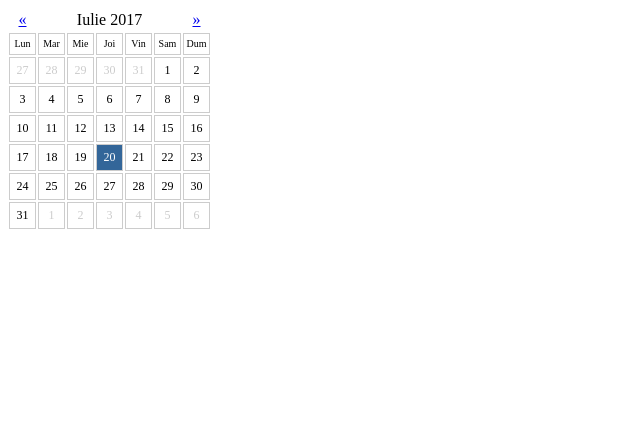
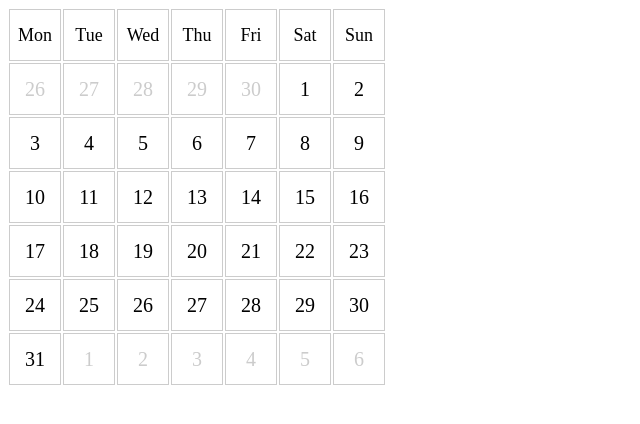
Before and after one commit to kisphp/calendar-bundle, a PHP site: page / in a window 1280 px wide. Shown: the top 424 px of the page, without its empty margins (0-640 px from the left). Run offline with PHP 8.4, Linux system fonts and the light colour scheme; some libraries are stand-ins or nearby versions.

Commit message:
finished calendar rendering

```diff
--- a/composer.json
+++ b/composer.json
@@ -18,7 +18,8 @@
         "phpunit/phpunit": "~6.1",
         "symfony/var-dumper": "~3.0",
         "friendsofphp/php-cs-fixer": "~1.9",
-        "phpstan/phpstan": "^0.6.4"
+        "phpstan/phpstan": "^0.6.4",
+        "twig/twig": "^2.4"
     },
     "autoload": {
         "psr-4": {
--- /dev/null
+++ b/gulp/assets/scss/_mixins.scss
@@ -0,0 +1,15 @@
+@mixin cls($height) {
+  clear: both;
+  height: $height;
+  line-height: $height;
+  overflow: hidden;
+}
+
+@mixin column($width, $height) {
+  width: $width;
+  text-align: center;
+  height: $height;
+  line-height: $height;
+  margin: 1px;
+  border: 1px solid #ffffff;
+}
--- a/gulp/assets/scss/calendar.scss
+++ b/gulp/assets/scss/calendar.scss
@@ -1,22 +1,22 @@
+$column_width: 50px;
+$column_height: 50px;
+$font-size: 20px;
+
+@import "mixins";
+
+.kisphp-calendar {
+  font-size: $font-size;
+
   .clear {
-  clear: both;
-  height: 0px;
-  line-height: 0px;
-  overflow: hidden;
+    @include cls(0);
   }
 
   .desp-5 {
-  clear: both;
-  height: 5px;
-  line-height: 5px;
-  overflow: hidden;
+    @include cls(5px);
   }
 
   .desp-10 {
-  clear: both;
-  height: 10px;
-  line-height: 10px;
-  overflow: hidden;
+    @include cls(10px);
   }
 
   .float {
@@ -26,11 +26,11 @@
   .col {
     border: 1px solid #cccccc;
     margin: 1px;
-  width: 25px;
-  height: 25px;
-  line-height: 25px;
+    width: $column_width;
+    height: $column_height;
+    line-height: $column_height;
     text-align: center;
-  font-size: 12px;
+    font-size: $font-size;
 
     .activ {
       background: #336699;
@@ -39,33 +39,27 @@
   }
 
   .row-top {
+    div {
+      background: #ccc;
+    }
     .middle {
-    width: 141px;
-    text-align: center;
-    height: 20px;
-    line-height: 20px;
-    margin: 1px;
-    border: 1px solid #ffffff;
+      @include column(($column_width * 5) + (3 * 5) + 1, 20px);
     }
 
     .prev-next {
-    width: 25px;
-    text-align: center;
-    height: 20px;
-    line-height: 20px;
-    margin: 1px;
-    border: 1px solid #ffffff;
+      @include column($column_width, 20px);
     }
   }
 
-.row-head {
+  .row-head, .row-top {
     .col {
-    height: 20px;
-    line-height: 20px;
-    font-size: 10px;
+      height: $column_height;
+      line-height: $column_height;
+      font-size: $font-size - 2;
     }
   }
 
   .out {
     color: #cccccc;
   }
+}
--- a/index.php
+++ b/index.php
@@ -1,21 +1,18 @@
-<!doctype html>
-<html lang="en">
-<head>
-    <meta charset="UTF-8">
-    <meta name="viewport"
-          content="width=device-width, user-scalable=no, initial-scale=1.0, maximum-scale=1.0, minimum-scale=1.0">
-    <meta http-equiv="X-UA-Compatible" content="ie=edge">
-    <title>Calendar</title>
-    <link rel="stylesheet" href="src/CalendarBundle/Resources/public/css/calendar.css">
-</head>
-<body>
 <?php
 
 require_once __DIR__ . '/vendor/autoload.php';
 
-$c = new \Kisphp\CalendarBundle\Services\Calendar();
+$pathToTemplates = __DIR__ . '/src/CalendarBundle/Resources/views/';
 
-$c->draw();
-?>
-</body>
-</html>
+$loader = new Twig_Loader_Filesystem($pathToTemplates);
+$loader->addPath($pathToTemplates, 'Calendar');
+$twig = new Twig_Environment($loader, [
+    'debug' => true,
+]);
+
+$calendar = new \Kisphp\CalendarBundle\Services\Calendar();
+$calendar->generateData(2017, 7, 21);
+
+echo $twig->render('@Calendar/Demo/calendar.html.twig', [
+    'calendar' => $calendar,
+]);
--- a/src/CalendarBundle/Resources/public/css/calendar.css
+++ b/src/CalendarBundle/Resources/public/css/calendar.css
@@ -1,56 +1,52 @@
-.clear {
+.kisphp-calendar {
+  font-size: 20px; }
+  .kisphp-calendar .clear {
     clear: both;
-  height: 0px;
-  line-height: 0px;
+    height: 0;
+    line-height: 0;
     overflow: hidden; }
-
-.desp-5 {
+  .kisphp-calendar .desp-5 {
     clear: both;
     height: 5px;
     line-height: 5px;
     overflow: hidden; }
-
-.desp-10 {
+  .kisphp-calendar .desp-10 {
     clear: both;
     height: 10px;
     line-height: 10px;
     overflow: hidden; }
-
-.float {
+  .kisphp-calendar .float {
     float: left; }
-
-.col {
+  .kisphp-calendar .col {
     border: 1px solid #cccccc;
     margin: 1px;
-  width: 25px;
-  height: 25px;
-  line-height: 25px;
+    width: 50px;
+    height: 50px;
+    line-height: 50px;
     text-align: center;
-  font-size: 12px; }
-  .col .activ {
+    font-size: 20px; }
+    .kisphp-calendar .col .activ {
       background: #336699;
       color: #ffffff; }
-
-.row-top .middle {
-  width: 141px;
+  .kisphp-calendar .row-top div {
+    background: #ccc; }
+  .kisphp-calendar .row-top .middle {
+    width: 266px;
     text-align: center;
     height: 20px;
     line-height: 20px;
     margin: 1px;
     border: 1px solid #ffffff; }
-
-.row-top .prev-next {
-  width: 25px;
+  .kisphp-calendar .row-top .prev-next {
+    width: 50px;
     text-align: center;
     height: 20px;
     line-height: 20px;
     margin: 1px;
     border: 1px solid #ffffff; }
-
-.row-head .col {
-  height: 20px;
-  line-height: 20px;
-  font-size: 10px; }
-
-.out {
+  .kisphp-calendar .row-head .col, .kisphp-calendar .row-top .col {
+    height: 50px;
+    line-height: 50px;
+    font-size: 18px; }
+  .kisphp-calendar .out {
     color: #cccccc; }
--- /dev/null
+++ b/src/CalendarBundle/Resources/views/Demo/calendar.html.twig
@@ -0,0 +1,7 @@
+{% extends '@Calendar/Demo/layout.html.twig' %}
+
+{% block body %}
+
+    {% include '@Calendar/calendar.html.twig' %}
+
+{% endblock %}
--- /dev/null
+++ b/src/CalendarBundle/Resources/views/Demo/layout.html.twig
@@ -0,0 +1,20 @@
+<!doctype html>
+<html lang="en">
+<head>
+    <meta charset="UTF-8">
+    <meta name="viewport"
+          content="width=device-width, user-scalable=no, initial-scale=1.0, maximum-scale=1.0, minimum-scale=1.0">
+    <meta http-equiv="X-UA-Compatible" content="ie=edge">
+    <title>Calendar</title>
+    {% block css %}
+    <link rel="stylesheet" href="src/CalendarBundle/Resources/public/css/calendar.css">
+    {% endblock %}
+</head>
+<body>
+
+{% block body %}
+
+{% endblock %}
+
+</body>
+</html>
--- /dev/null
+++ b/src/CalendarBundle/Resources/views/calendar-navigation.html.twig
@@ -0,0 +1,6 @@
+<div class="row-head">
+    {% for head in calendar.createTableHeader() %}
+        <div class="col float">{{ head }}</div>
+    {% endfor %}
+    <div class="clear"></div>
+</div>
--- /dev/null
+++ b/src/CalendarBundle/Resources/views/calendar-table.html.twig
@@ -0,0 +1,13 @@
+{% for day in calendar.getDays() %}
+    {% if day.out == true %}
+        {% set dayClass = 'out' %}
+    {% elseif day.class == 'active' %}
+        {% set dayClass = 'active' %}
+    {% else %}
+        {% set dayClass = 'day' %}
+    {% endif %}
+    <div class="col float"><div class="{{ dayClass }}">{{ day.value }}</div></div>
+    {% if loop.index % 7 == 0 %}
+        <div class="clear"></div>
+    {% endif %}
+{% endfor %}
--- /dev/null
+++ b/src/CalendarBundle/Resources/views/calendar.html.twig
@@ -0,0 +1,4 @@
+<div class="kisphp-calendar">
+    {% include '@Calendar/calendar-navigation.html.twig' %}
+    {% include '@Calendar/calendar-table.html.twig' %}
+</div>
--- a/src/CalendarBundle/Services/Calendar.php
+++ b/src/CalendarBundle/Services/Calendar.php
@@ -7,138 +7,115 @@ use Kisphp\CalendarBundle\Translations\LangRo;
 
 class Calendar
 {
-    protected $selectedYear;
-
-    protected $maxim_days = [
-        1 => 31,
-        28,
-        31,
-        30,
-        31,
-        30,
-        31,
-        31,
-        30,
-        31,
-        30,
-        31
-    ];
+    const NEXT_LINE = '<br>';
 
     /**
      * @var AbstractTranslation
      */
     protected $trans;
 
+    /**
+     * @var array
+     */
+    protected $days = [];
+
     public function __construct()
     {
         $this->trans = new LangRo();
     }
 
-    protected function getMaximDays($selectedMonth)
+    /**
+     * @param $year
+     * @param $month
+     * @param $day
+     *
+     * @return $this
+     */
+    public function generateData($year, $month, $day)
     {
-        if ($this->selectedYear % 4 === 0) {
-            $this->maxim_days[2] = 29;
+        $selectedDate = \DateTime::createFromFormat(
+            'Y-m-d',
+            sprintf(
+                '%d-%d-%d',
+                $year,
+                $month,
+                $day
+            )
+        );
+
+        $currentMonth = clone $selectedDate;
+        $currentMonth->modify('last day of this month');
+
+        $previousMonthDate = (clone $selectedDate)->sub(new \DateInterval('P1M'));
+        $previousMonthDate->modify('last day of this month');
+
+        $nextMonthDate = (clone $selectedDate)->add(new \DateInterval('P1M'));
+        $nextMonthDate->modify('first day of this month');
+
+        $lastDayPreviusMonthEnd = (int) $previousMonthDate->format('N');
+        $firstDayNextMonthStart = 7 - (int) $nextMonthDate->format('N');
+        $lastDayCurrentMonth = (int) $currentMonth->format('d');
+
+        $totalDaysToShow = $lastDayPreviusMonthEnd + $lastDayCurrentMonth + $firstDayNextMonthStart;
+
+        $numberOfColumns = ceil($totalDaysToShow / 7);
+
+        $dayNumber = 1;
+        $dayNumberNextMonth = 1;
+
+        $this->days = [];
+
+        for ($rowNumber = 1; $rowNumber <= $numberOfColumns; $rowNumber++) {
+            for ($columnNumber = 1; $columnNumber <= 7; $columnNumber++) {
+                if ($rowNumber === 1 && $columnNumber <= $lastDayPreviusMonthEnd) {
+                    $this->days[] = [
+                        'value' => (int) $previousMonthDate->format('d') - $lastDayPreviusMonthEnd + $columnNumber,
+                        'class' => null,
+                        'out' => true,
+                    ];
+                    continue;
+                }
+
+                if ($dayNumber <= $lastDayCurrentMonth) {
+                    $this->days[] = [
+                        'value' => $dayNumber,
+                        'class' => ($dayNumber === (int) $selectedDate->format('d')) ? 'active' : '',
+                        'out' => false,
+                    ];
+                    $dayNumber++;
+                    continue;
+                }
+
+                $this->days[] = [
+                    'value' => $dayNumberNextMonth,
+                    'class' => null,
+                    'out' => true,
+                ];
+                $dayNumberNextMonth++;
+            }
         }
 
-        return $this->maxim_days[$selectedMonth];
+        return $this;
     }
 
-    public function draw($an = 2017, $luna = 7, $zi = 20)
+    /**
+     * @return array
+     */
+    public function getDays()
     {
-        $day = (int) $zi;
+        return $this->days;
+    }
 
-        $selectedMonth = ($luna > 0) ? $luna : date('n');
-        $selectedYear = ($an > 0) ? $an : date('Y');
-
-        if ($selectedYear % 4 == 0) {
-            $maxim_de_zile[2] = 29;
+    /**
+     * @return array
+     */
+    public function createTableHeader()
+    {
+        $columns = [];
+        for ($i = 1; $i <= 7; $i++) {
+            $columns[] = $this->trans->getDayShort($i);
         }
 
-        $gol_prim = date('N', mktime(0, 0, 0, $selectedMonth, 1, $selectedYear)) - 1;
-
-        $monthMaximDays = $this->getMaximDays($selectedMonth);
-        $gol_secund = 7 - date('N', mktime(0, 0, 0, $selectedMonth, $monthMaximDays));
-
-        $max_zile = $gol_prim + $gol_secund + $monthMaximDays;
-
-        $int_minus = mktime(0, 0, 0, $selectedMonth - 1, 1, $selectedYear);
-        $int_plus = mktime(0, 0, 0, $selectedMonth + 1, 1, $selectedYear);
-
-//        $data_minus = date("M Y", $int_minus);
-//        $data_plus = date("M Y", $int_plus);
-
-        $luna_minus = date('n', $int_minus);
-        $luna_plus = date('n', $int_plus);
-
-        $an_minus = date('Y', $int_minus);
-        $an_plus = date('Y', $int_plus);
-
-        ?>
-        <div class="float cld">
-            <div class="dates">
-                <div class="row-top">
-                    <div class="prev-next float">
-                        <a onclick="calendar_show(<?php echo $an_minus ?>, <?php echo $luna_minus ?>, 0)" href="javascript:void(0)">&laquo;</a>
-                    </div>
-                    <div class="middle float"><?php echo $this->trans->getMonthName($selectedMonth) ?> <?php echo $selectedYear ?></div>
-                    <div class="prev-next float">
-                        <a onclick="calendar_show(<?php echo $an_plus ?>, <?php echo $luna_plus ?>, 0)" href="javascript:void(0)">&raquo;</a>
-                    </div>
-                    <div class="clear"></div>
-                </div><!-- end .row -->
-                <div class="row-head">
-                    <div class="col float">Lun</div>
-                    <div class="col float">Mar</div>
-                    <div class="col float">Mie</div>
-                    <div class="col float">Joi</div>
-                    <div class="col float">Vin</div>
-                    <div class="col float">Sam</div>
-                    <div class="col float">Dum</div>
-                    <div class="clear"></div>
-                </div><!-- end .row -->
-                <?php
-                $j_max = $max_zile / 7;
-                $nr_zi = 1;
-
-                $plus = 1;
-//                $tmp_luna = $selectedMonth - 1;
-//                if ($tmp_luna < 1) {
-//                    $tmp_luna = 12;
-//                }
-
-                for ($j = 1; $j <= $j_max; $j++) { ?>
-                <div class="row">
-                    <?php for ($i = 1;
-                    $i <= 7;
-                    $i++) {
-                    echo '<div class="col float">';
-                    if (($j === 1) && ($i <= $gol_prim)) {
-                        echo '<span class="out">' . ($monthMaximDays - $gol_prim + $i) . '</span>';
-                    } else {
-                        if ($nr_zi <= $monthMaximDays) {
-                            echo '<div';
-                            if ($nr_zi === $day || ($day === 0 && $nr_zi === date('j') && $selectedMonth === date('m'))) {
-                                echo ' class="activ"';
-                            }
-                            echo '>';
-                            echo $nr_zi;
-                            echo '</div>';
-                            $nr_zi++;
-                        } else {
-                            echo '<span class="out">' . $plus . '</span>';
-                            $plus++;
-                        }
-                    }
-                    ?>
-                </div>
-            <?php } ?>
-            </div>
-            <div class="clear"></div>
-            <?php } ?>
-        </div><!-- end .date -->
-        </div><!-- end .cld -->
-        <div class="desp-10"></div>
-<?php
-
+        return $columns;
     }
 }
--- a/src/CalendarBundle/Translations/AbstractTranslation.php
+++ b/src/CalendarBundle/Translations/AbstractTranslation.php
@@ -4,10 +4,27 @@ namespace Kisphp\CalendarBundle\Translations;
 
 abstract class AbstractTranslation
 {
+    protected $days = [
+        1 => 'Mon',
+        'Tue',
+        'Wed',
+        'Thu',
+        'Fri',
+        'Sat',
+        'Sun',
+    ];
     protected $months = [];
 
     public function getMonthName($monthIndex)
     {
         return $this->months[$monthIndex];
     }
+
+    public function getDayShort($dayNumber)
+    {
+        if ($dayNumber < 1 || $dayNumber > 7) {
+            $dayNumber = 1;
+        }
+        return $this->days[$dayNumber];
+    }
 }
```
Also changed, not shown: gulp/gulpfile.js (+7 -1 lines), src/CalendarBundle/Services/CalendarOld.php (added, +157 -0 lines), README.md. Lines whose indentation alone changed are shown as unchanged.
